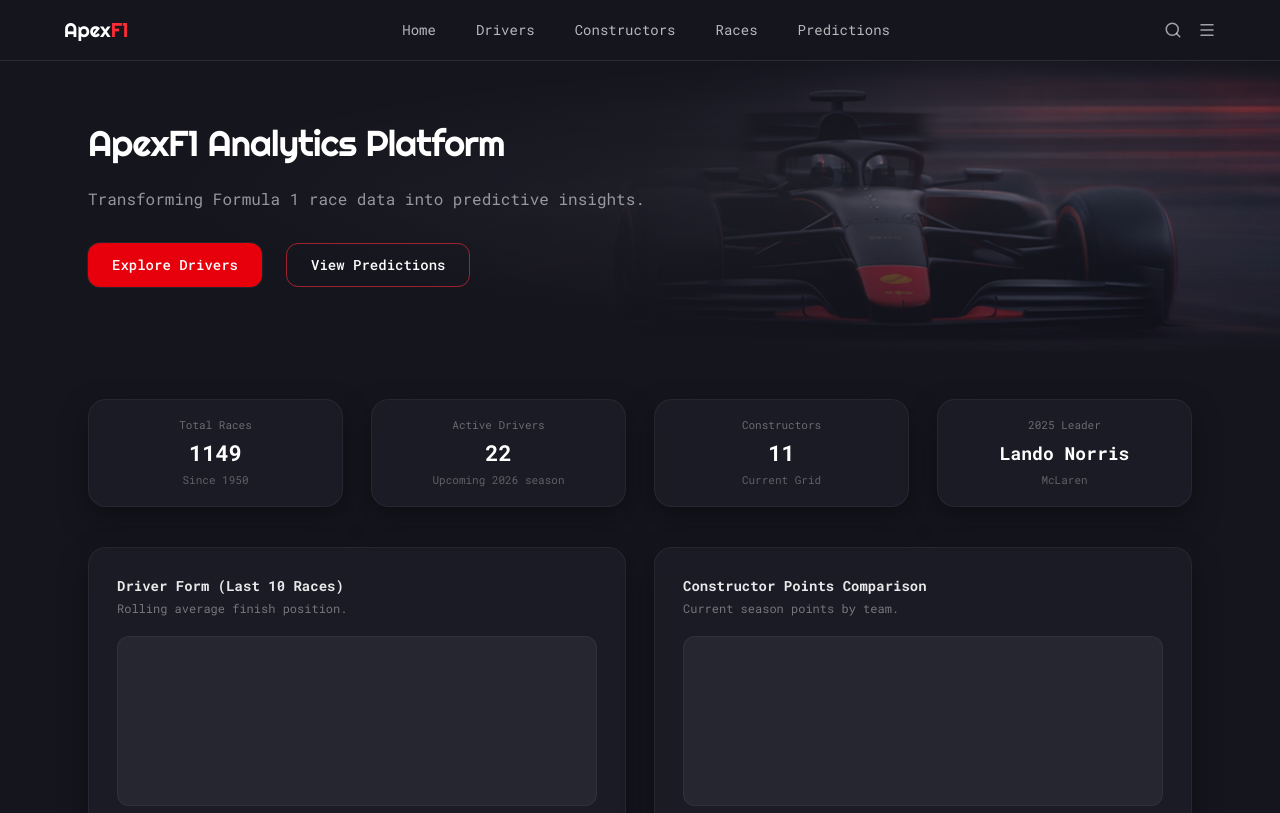
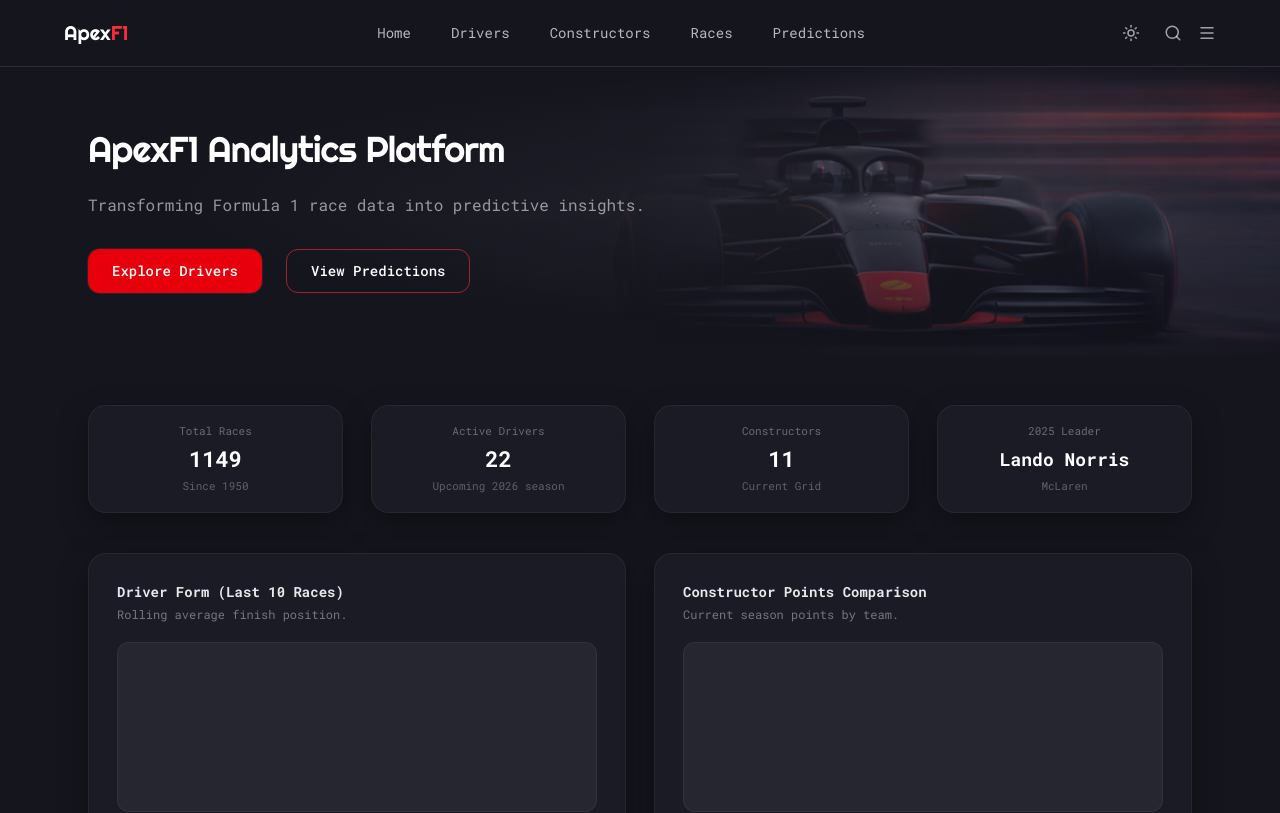
Before and after one commit to HanxxFeli/ApexF1, a Next.js app in the folder web/: page / in a window 1280 px wide. Shown: the top 813 px of the page. Built offline with nearby package versions, Linux system fonts and the light colour scheme.

Commit message:
Update Navigation.tsx

```diff
--- a/web/src/components/layout/Navigation.tsx
+++ b/web/src/components/layout/Navigation.tsx
@@ -3,6 +3,8 @@
 import Link from "next/link";
 import { Search, Menu } from "lucide-react";
 import { righteous } from "../../app/font";
+import ThemeToggle from "../ui/ThemeToggle";
+
 /**
  * Navigation links displayed in the top navigation bar
  * Routes to the main sections of the ApexF1 dashboard
@@ -54,6 +56,8 @@ export default function Navigation() {
 
         {/* Icons */}
         <div className="flex items-center gap-4 text-white/60">
+          <ThemeToggle />
+
           <button className="group transition-all duration-300">
             <Search
               size={18}
```
